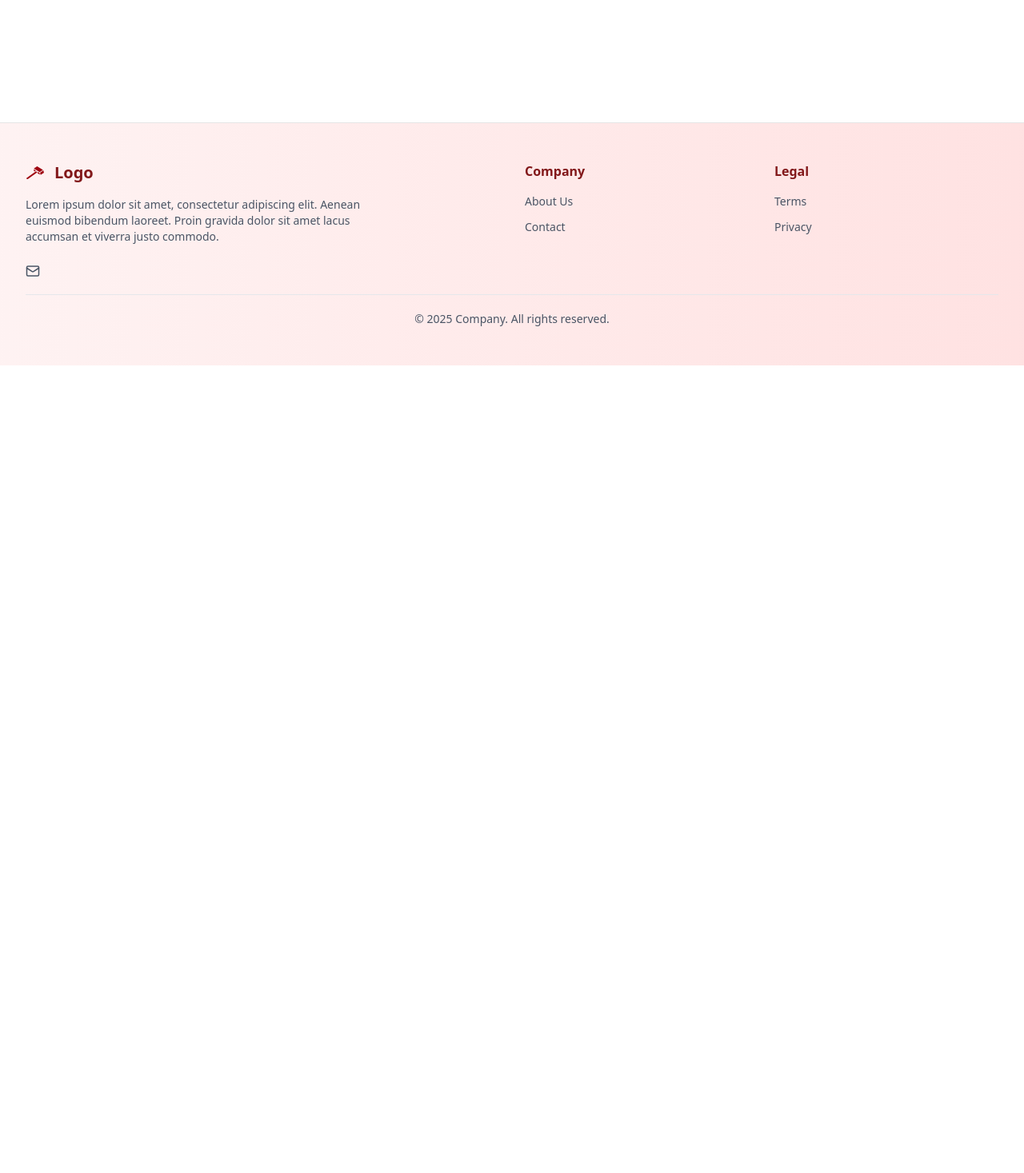
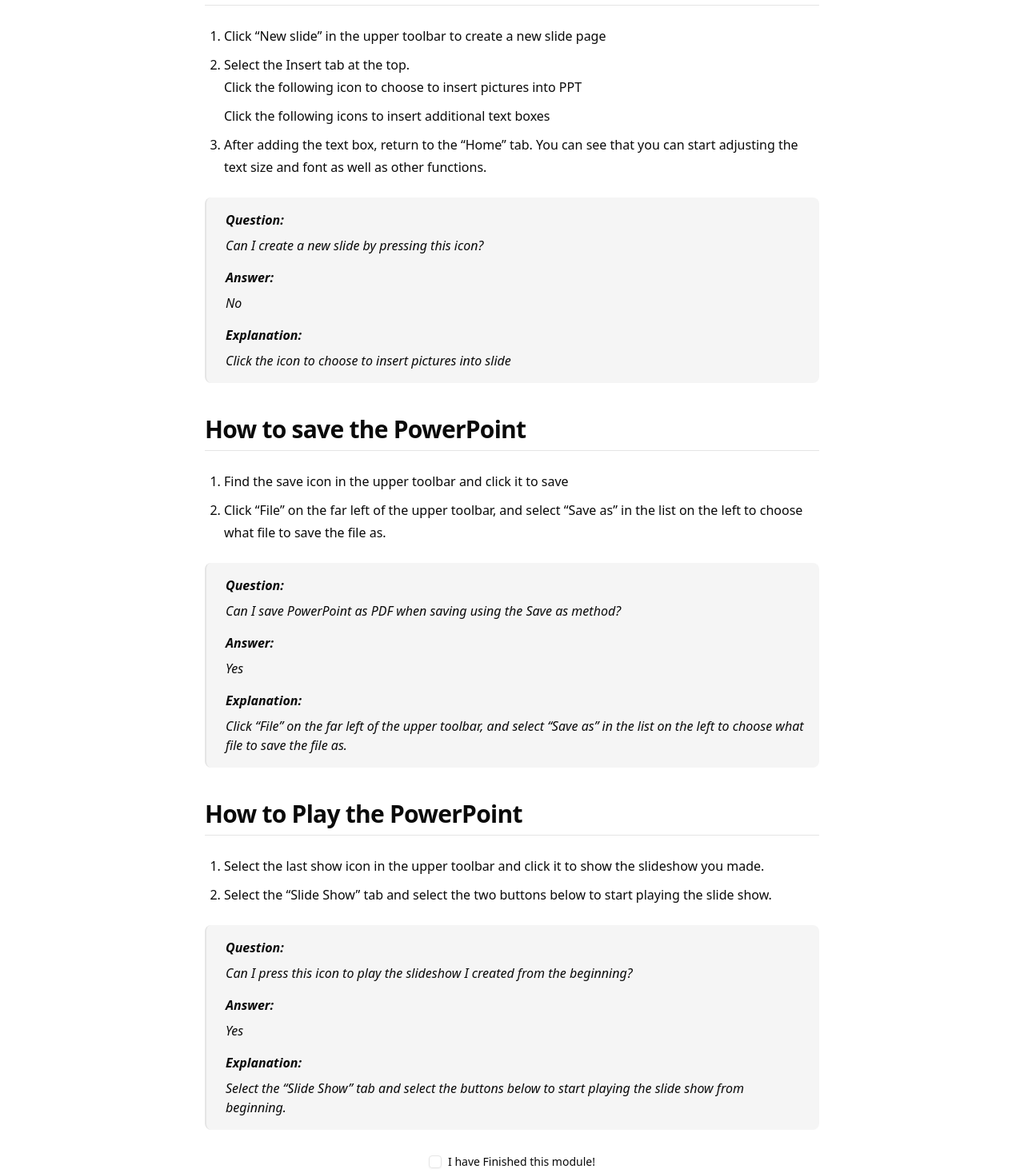
Before and after one commit to tseHaoSu/job-seek, a Next.js app: page /modules/1 in a window 1280 px wide. Shown: the part 343-1810 px from the top of the page at 80% size. Before the commit the page ends 800 px from the top, so only its background shows below. Built offline with nearby package versions, Linux system fonts and the light colour scheme.

Commit message:
adjust layout and add modules

```diff
--- a/app/NavBar.tsx
+++ b/app/NavBar.tsx
@@ -56,10 +56,10 @@ const NavBar = () => {
 
   return (
     <>
-      <div className="sm:hidden">
+      <div className="block md:hidden">
         <MobileSideBar links={links} />
       </div>
-      <header className={`hidden sm:block sticky top-0 z-50 shadow-md bg-white transition-all duration-500 transform ${isVisible ? 'translate-y-0 opacity-100' : '-translate-y-full opacity-0'}`}>
+      <header className={`hidden md:block sticky top-0 z-50 shadow-md bg-white transition-all duration-500 transform ${isVisible ? 'translate-y-0 opacity-100' : '-translate-y-full opacity-0'}`}>
         <div className="mx-auto px-4 sm:px-6 lg:px-8">
           {/* Logo Section */}
           <div className="w-full h-20 bg-gradient-to-r from-red-50 to-red-100 flex flex-row items-center justify-between rounded-b-lg">
--- a/app/layout.tsx
+++ b/app/layout.tsx
@@ -31,7 +31,7 @@ export default function RootLayout({
         suppressHydrationWarning
       >
         <NavBar />
-        <main className="p-5 mt-20 max-w-[1400px] mx-auto mb-20">{children}</main>
+        <main className="p-5 mt-10 max-w-[1400px] mx-auto mb-20">{children}</main>
         <Footer />
       </body>
     </html>
--- a/app/modules/[id]/page.tsx
+++ b/app/modules/[id]/page.tsx
@@ -1,9 +1,125 @@
+import { Checkbox } from '@/components/ui/checkbox';
 import React from 'react'
 
 const page = () => {
   return (
-    <div>page</div>
-  )
+    <div className="max-w-3xl mx-auto py-6">
+      <h1 className="scroll-m-20 text-4xl font-extrabold tracking-tight lg:text-5xl mb-6 text-red-900">
+        How to use PowerPoint
+      </h1>
+
+      <div className="space-y-8">
+        {/* Creating a New Slide Section */}
+        <section>
+          <h2 className="mt-10 scroll-m-20 border-b pb-2 text-3xl font-semibold tracking-tight transition-colors first:mt-0">
+            Creating a New Slide
+          </h2>
+          <ol className="my-6 ml-6 list-decimal [&>li]:mt-2">
+            <li className="leading-7">
+              Click &ldquo;New slide&rdquo; in the upper toolbar to create a new
+              slide page
+            </li>
+            <li className="leading-7">
+              Select the Insert tab at the top.
+              <p className="leading-7 [&:not(:first-child)]:mt-2">
+                Click the following icon to choose to insert pictures into PPT
+              </p>
+              <p className="leading-7 [&:not(:first-child)]:mt-2">
+                Click the following icons to insert additional text boxes
+              </p>
+            </li>
+            <li className="leading-7">
+              After adding the text box, return to the &ldquo;Home&rdquo; tab.
+              You can see that you can start adjusting the text size and font as
+              well as other functions.
+            </li>
+          </ol>
+
+          <div className="mt-6 border-l-2 pl-6 italic bg-muted p-4 rounded-md">
+            <h3 className="font-semibold mb-2">Question:</h3>
+            <p>Can I create a new slide by pressing this icon?</p>
+            <h3 className="font-semibold mt-4 mb-2">Answer:</h3>
+            <p>No</p>
+            <h3 className="font-semibold mt-4 mb-2">Explanation:</h3>
+            <p>Click the icon to choose to insert pictures into slide</p>
+          </div>
+        </section>
+
+        {/* Saving PowerPoint Section */}
+        <section>
+          <h2 className="mt-10 scroll-m-20 border-b pb-2 text-3xl font-semibold tracking-tight transition-colors">
+            How to save the PowerPoint
+          </h2>
+          <ol className="my-6 ml-6 list-decimal [&>li]:mt-2">
+            <li className="leading-7">
+              Find the save icon in the upper toolbar and click it to save
+            </li>
+            <li className="leading-7">
+              Click &ldquo;File&rdquo; on the far left of the upper toolbar, and
+              select &ldquo;Save as&rdquo; in the list on the left to choose
+              what file to save the file as.
+            </li>
+          </ol>
+
+          <div className="mt-6 border-l-2 pl-6 italic bg-muted p-4 rounded-md">
+            <h3 className="font-semibold mb-2">Question:</h3>
+            <p>
+              Can I save PowerPoint as PDF when saving using the Save as method?
+            </p>
+            <h3 className="font-semibold mt-4 mb-2">Answer:</h3>
+            <p>Yes</p>
+            <h3 className="font-semibold mt-4 mb-2">Explanation:</h3>
+            <p>
+              Click &ldquo;File&rdquo; on the far left of the upper toolbar, and
+              select &ldquo;Save as&rdquo; in the list on the left to choose
+              what file to save the file as.
+            </p>
+          </div>
+        </section>
+
+        {/* Playing the PowerPoint Section */}
+        <section>
+          <h2 className="mt-10 scroll-m-20 border-b pb-2 text-3xl font-semibold tracking-tight transition-colors">
+            How to Play the PowerPoint
+          </h2>
+          <ol className="my-6 ml-6 list-decimal [&>li]:mt-2">
+            <li className="leading-7">
+              Select the last show icon in the upper toolbar and click it to
+              show the slideshow you made.
+            </li>
+            <li className="leading-7">
+              Select the &ldquo;Slide Show&rdquo; tab and select the two buttons
+              below to start playing the slide show.
+            </li>
+          </ol>
+
+          <div className="mt-6 border-l-2 pl-6 italic bg-muted p-4 rounded-md">
+            <h3 className="font-semibold mb-2">Question:</h3>
+            <p>
+              Can I press this icon to play the slideshow I created from the
+              beginning?
+            </p>
+            <h3 className="font-semibold mt-4 mb-2">Answer:</h3>
+            <p>Yes</p>
+            <h3 className="font-semibold mt-4 mb-2">Explanation:</h3>
+            <p>
+              Select the &ldquo;Slide Show&rdquo; tab and select the buttons
+              below to start playing the slide show from beginning.
+            </p>
+          </div>
+        </section>
+        <div className="flex items-center justify-center space-x-2">
+          <Checkbox id="terms" />
+          <label
+            htmlFor="terms"
+            className="text-sm font-medium leading-none peer-disabled:cursor-not-allowed peer-disabled:opacity-70"
+          >
+            I have Finished this module!
+          </label>
+        </div>
+      </div>
+    </div>
+  );
 }
 
 export default page
--- a/app/quizzes/[id]/TrueFalseQuiz.tsx
+++ b/app/quizzes/[id]/TrueFalseQuiz.tsx
@@ -27,7 +27,7 @@ const TrueFalseQuiz = () => {
 
   // Dummy quiz data
   const quiz = {
-    name: "JavaScript Fundamentals",
+    title: "JavaScript Fundamentals",
     description:
       "Test your knowledge of JavaScript core concepts including variables, functions, objects, and modern ES6+ features.",
     timeEstimate: "5 minutes",
@@ -133,7 +133,7 @@ const TrueFalseQuiz = () => {
         <div className="grid grid-cols-1 lg:grid-cols-2 gap-12 items-center mb-16">
           <div className="order-2 lg:order-1 space-y-6">
             <h1 className="scroll-m-20 text-4xl font-extrabold tracking-tight lg:text-5xl text-red-900">
-              {quiz.name}
+              {quiz.title}
             </h1>
             <p className="leading-7 text-xl text-gray-700 [&:not(:first-child)]:mt-6">
               {quiz.description}
--- a/app/quizzes/[id]/page.tsx
+++ b/app/quizzes/[id]/page.tsx
@@ -1,9 +1,11 @@
 import TrueFalseQuiz from "./TrueFalseQuiz";
 
-export default function QuizPage() {
+const page = () => {
   return (
     <div>
       <TrueFalseQuiz />
     </div>
   );
 }
+
+export default page;
--- /dev/null
+++ b/components/ui/checkbox.tsx
@@ -0,0 +1,32 @@
+"use client"
+
+import * as React from "react"
+import * as CheckboxPrimitive from "@radix-ui/react-checkbox"
+import { CheckIcon } from "lucide-react"
+
+import { cn } from "@/lib/utils"
+
+function Checkbox({
+  className,
+  ...props
+}: React.ComponentProps<typeof CheckboxPrimitive.Root>) {
+  return (
+    <CheckboxPrimitive.Root
+      data-slot="checkbox"
+      className={cn(
+        "peer border-input dark:bg-input/30 data-[state=checked]:bg-primary data-[state=checked]:text-primary-foreground dark:data-[state=checked]:bg-primary data-[state=checked]:border-primary focus-visible:border-ring focus-visible:ring-ring/50 aria-invalid:ring-destructive/20 dark:aria-invalid:ring-destructive/40 aria-invalid:border-destructive size-4 shrink-0 rounded-[4px] border shadow-xs transition-shadow outline-none focus-visible:ring-[3px] disabled:cursor-not-allowed disabled:opacity-50",
+        className
+      )}
+      {...props}
+    >
+      <CheckboxPrimitive.Indicator
+        data-slot="checkbox-indicator"
+        className="flex items-center justify-center text-current transition-none"
+      >
+        <CheckIcon className="size-3.5" />
+      </CheckboxPrimitive.Indicator>
+    </CheckboxPrimitive.Root>
+  )
+}
+
+export { Checkbox }
--- a/package.json
+++ b/package.json
@@ -11,6 +11,7 @@
   },
   "dependencies": {
     "@prisma/client": "^6.5.0",
+    "@radix-ui/react-checkbox": "^1.1.4",
     "@radix-ui/react-collapsible": "^1.1.3",
     "@radix-ui/react-dropdown-menu": "^2.1.6",
     "@radix-ui/react-label": "^2.1.2",
```
Also changed, not shown: 2 other files (tests, documents, lock files or other folders).
